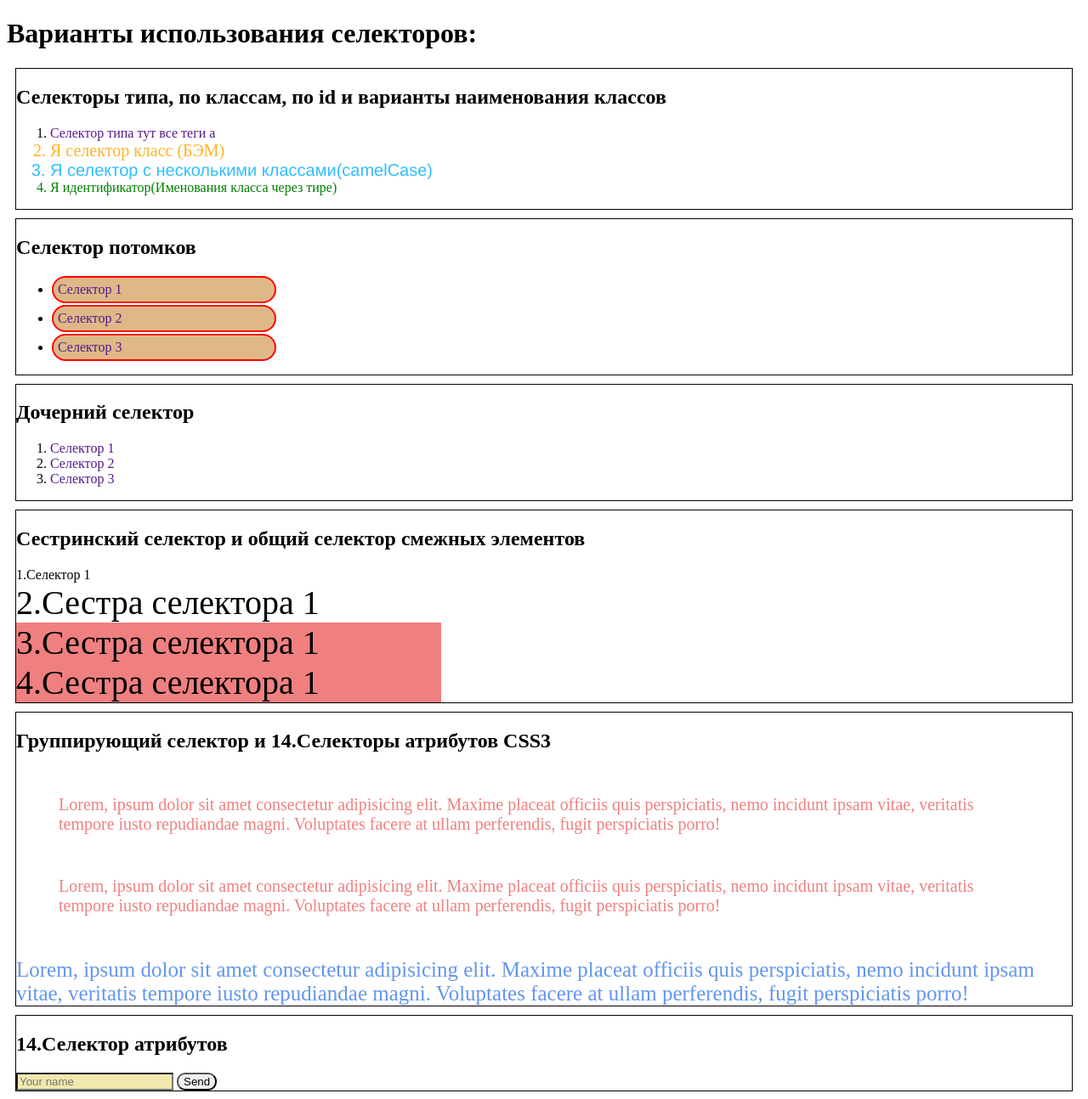
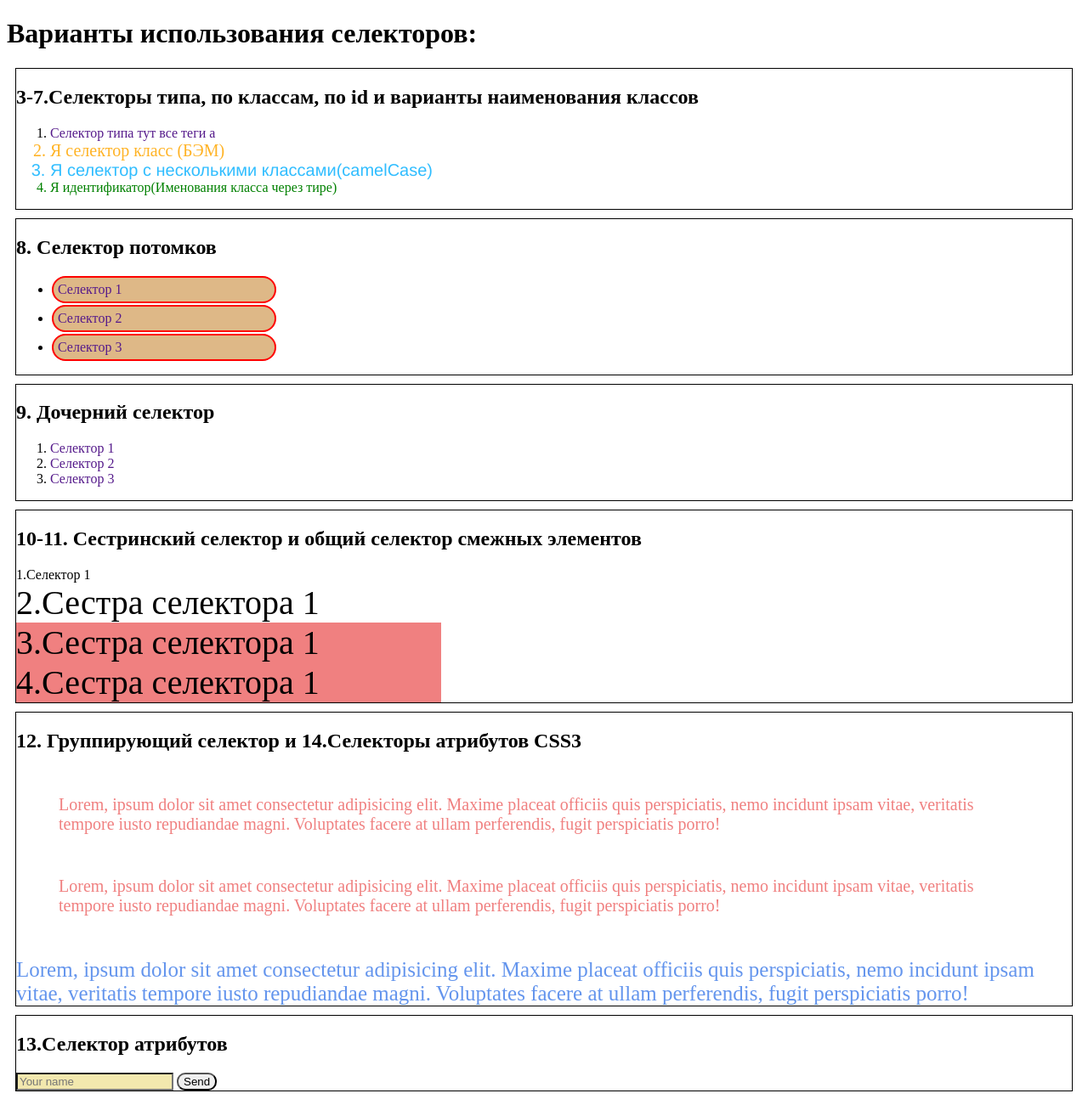
Before and after one commit to Victoria0209/Selectors, a plain HTML site: page index.html in a window 1280 px wide. Shown: the top 1294 px of the page at 85% size. Drawn offline with Linux system fonts and the light colour scheme.

Commit message:
6-1-Разбор селекторов. Шаг 1-15

```diff
--- a/index.html
+++ b/index.html
@@ -12,7 +12,7 @@
 <body>
     <h1>Варианты использования селекторов:</h1>
     <div>
-        <h2>Селекторы типа, по классам, по id и варианты наименования классов</h2>
+        <h2>3-7.Селекторы типа, по классам, по id и варианты наименования классов</h2>
         <ol class="h2__ol">
             <li><a href="">Cелектор типа тут все теги а</a></li>
             <li class="ol__li_orange">Я селектор класс (БЭМ)</li>
@@ -22,7 +22,7 @@
     </div>
 
     <div>
-        <h2>Селектор потомков</h2>
+        <h2>8. Селектор потомков</h2>
         <ul class="p__ul">
             <li><a href="">Селектор 1</a></li>
             <li><a href="">Селектор 2</a></li>
@@ -31,7 +31,7 @@
     </div>
 
     <div>
-        <h2>Дочерний селектор</h2>
+        <h2>9. Дочерний селектор</h2>
         <ol class="p__ol">
             <li class="li__h2"><a href="">Селектор 1</a></li>
             <li class="li__h2"><a href="">Селектор 2</a></li>
@@ -40,7 +40,7 @@
     </div>
 
     <div>
-        <h2>Сестринский селектор и общий селектор смежных элементов</h2>
+        <h2>10-11. Сестринский селектор и общий селектор смежных элементов</h2>
 
         <section>
             <span>1.Селектор 1</span>
@@ -51,7 +51,7 @@
     </div>
 
     <div>
-        <h2>Группирующий селектор и 14.Селекторы атрибутов CSS3</h2>
+        <h2>12. Группирующий селектор и 14.Селекторы атрибутов CSS3</h2>
         <section class="group1">
             Lorem, ipsum dolor sit amet consectetur adipisicing elit. Maxime placeat officiis quis perspiciatis, nemo
             incidunt ipsam vitae, veritatis tempore iusto repudiandae magni. Voluptates facere at ullam perferendis,
@@ -72,7 +72,7 @@
     </div>
 
     <div>
-        <h2>14.Селектор атрибутов</h2>
+        <h2>13.Селектор атрибутов</h2>
         <form action="order.php">
             <input type="text" name="username" placeholder="Your name">
             <button type="submit">Send</button>
```
